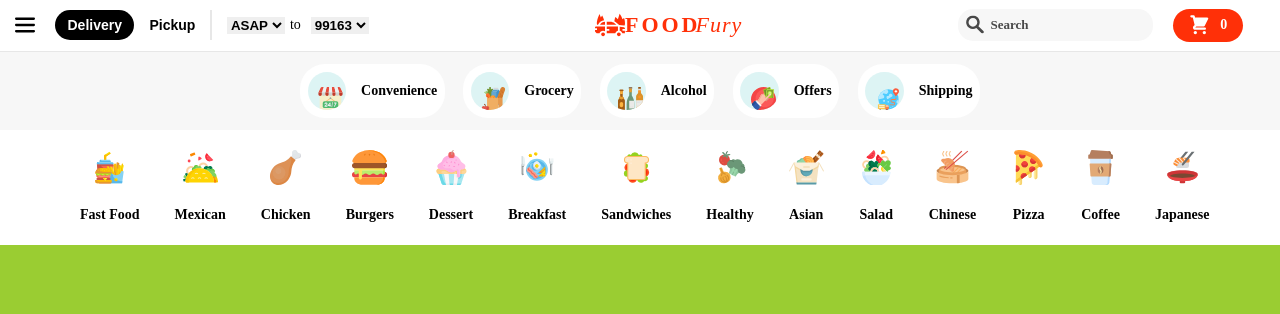
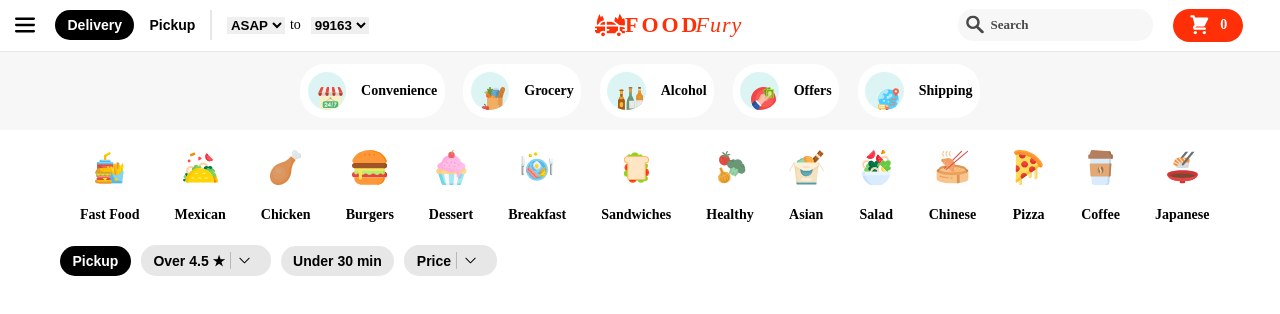
Before and after one commit to nikswebdev/Food-Fury, a React (Create React App) app: page / in a window 1280 px wide. Shown: the top 314 px of the page. Built offline with nearby package versions, Linux system fonts and the light colour scheme; a web font is replaced by a local one.

Commit message:
added settings styles

```diff
--- a/src/App.js
+++ b/src/App.js
@@ -2,6 +2,7 @@ import classes from './App.module.css';
 import FoodOptions from './FoodOptions/FoodOptions';
 import Nav from './Nav/Nav';
 import NonRestarauntsContainer from './Non-Restaraunts/NonRestarauntsContainer';
+import Settings from './Settings/Settings';
 
 function App() {
   return (
@@ -12,6 +13,7 @@ function App() {
       </header>
       <main className= {classes.main}>
         <FoodOptions/>
+        <Settings/>
         <div className={classes.dummy}></div>
       </main>
     </div>
--- a/src/App.module.css
+++ b/src/App.module.css
@@ -11,10 +11,11 @@
     flex-direction: column;
     justify-content: center;
     margin: 0 auto;
+    padding: 0 6rem;
 }
 
 
-.dummy{
+/* .dummy{
     height: 100vh;
     background-color: yellowgreen;
-}
+} */
--- a/src/FoodOptions/FoodOptions.module.css
+++ b/src/FoodOptions/FoodOptions.module.css
@@ -4,7 +4,7 @@
   gap: 35px;
   padding: 2rem;
   overflow: scroll;
-  margin: 0 6rem;
+
 }
 
 .food__options::-webkit-scrollbar{
--- /dev/null
+++ b/src/Settings/Settings.js
@@ -0,0 +1,23 @@
+import NavBtn from '../UI/NavBtn';
+import classes from './Settings.module.css';
+import DownArrow from '../global/assets/DownArrow';
+import DownArrowBtn from '../UI/DownArrowBtn';
+
+const Settings = () => {
+  return (
+    <div className={classes.settings}>
+      <NavBtn isActive={true}>Pickup</NavBtn>
+      <NavBtn settingsBtn={true}>
+        Over 4.5 &#9733;
+        <DownArrowBtn />
+      </NavBtn>
+      <NavBtn settingsBtn={true}>Under 30 min</NavBtn>
+      <NavBtn settingsBtn={true}>
+        Price
+        <DownArrowBtn />
+      </NavBtn>
+    </div>
+  );
+};
+
+export default Settings;
--- /dev/null
+++ b/src/Settings/Settings.module.css
@@ -0,0 +1,5 @@
+.settings{
+    display: flex;
+    align-items: center;
+    gap: 10px;
+}
--- /dev/null
+++ b/src/UI/DownArrowBtn.js
@@ -0,0 +1,12 @@
+import DownArrow from '../global/assets/DownArrow';
+import classes from './DownArrowBtn.module.css';
+
+const DownArrowBtn = ()=>{
+    return(
+        <button className={classes['down-arrow-btn']}>
+            <DownArrow/>
+        </button>
+    )
+}
+
+export default DownArrowBtn;
--- /dev/null
+++ b/src/UI/DownArrowBtn.module.css
@@ -0,0 +1,9 @@
+.down-arrow-btn {
+  background-color: #e7e7e7;
+  margin-left: .5rem;
+  border: none;
+  border-left: 1px solid #b9b9b9;
+  outline: none;
+  width: max-content;
+  cursor: pointer;
+}
--- a/src/UI/NavBtn.js
+++ b/src/UI/NavBtn.js
@@ -1,7 +1,7 @@
 import classes from './NavBtn.module.css';
 
 const NavBtn = (props) => {
-  return <button className={`${classes.btn__nav} ${props.isActive && classes.btn__active}`}>{props.children}</button>;
+  return <button className={`${classes.btn__nav} ${props.isActive && classes.btn__active} ${props.settingsBtn && classes.settings}`}>{props.children}</button>;
 };
 
 export default NavBtn;
--- a/src/UI/NavBtn.module.css
+++ b/src/UI/NavBtn.module.css
@@ -14,3 +14,10 @@
     background-color: black;
     color: white;
 }
+
+.settings{
+    background-color: #e7e7e7;
+    color: black;
+    display: flex;
+    align-items: center;
+}
--- /dev/null
+++ b/src/global/assets/DownArrow.js
@@ -0,0 +1,23 @@
+import classes from './DownArrow.module.css';
+
+const DownArrow = () => {
+  return (
+    <div className={classes['down-arrow']}>
+      <svg
+        id='Layer_1'
+        enableBackground='new 0 0 128 128'
+        height='512'
+        viewBox='0 0 128 128'
+        width='512'
+        xmlns='http://www.w3.org/2000/svg'
+      >
+        <path
+          id='Down_Arrow_3_'
+          d='m64 88c-1.023 0-2.047-.391-2.828-1.172l-40-40c-1.563-1.563-1.563-4.094 0-5.656s4.094-1.563 5.656 0l37.172 37.172 37.172-37.172c1.563-1.563 4.094-1.563 5.656 0s1.563 4.094 0 5.656l-40 40c-.781.781-1.805 1.172-2.828 1.172z'
+        />
+      </svg>
+    </div>
+  );
+};
+
+export default DownArrow;
--- /dev/null
+++ b/src/global/assets/DownArrow.module.css
@@ -0,0 +1,10 @@
+.down-arrow svg{
+    height: 1.5rem;
+    width: 1.5rem;
+    font-weight: bolder;
+}
+.down-arrow{
+    display: flex;
+    align-items: center;
+    justify-content: center;
+}
```
